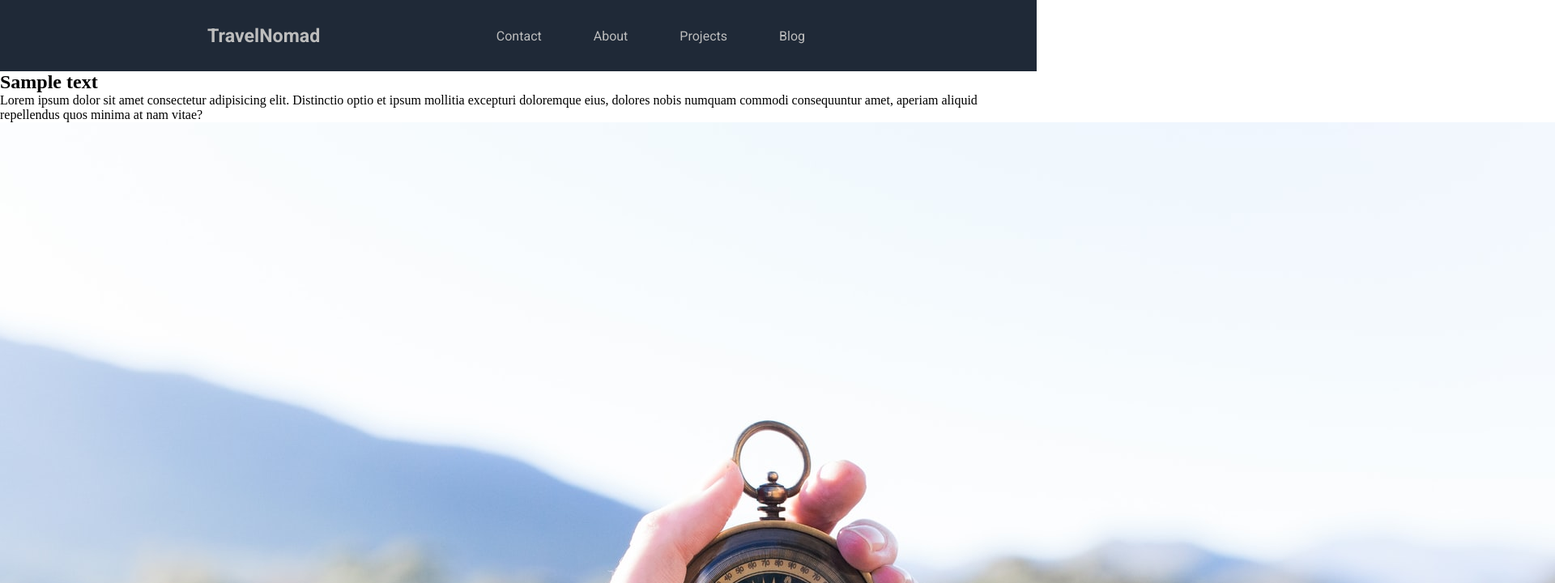
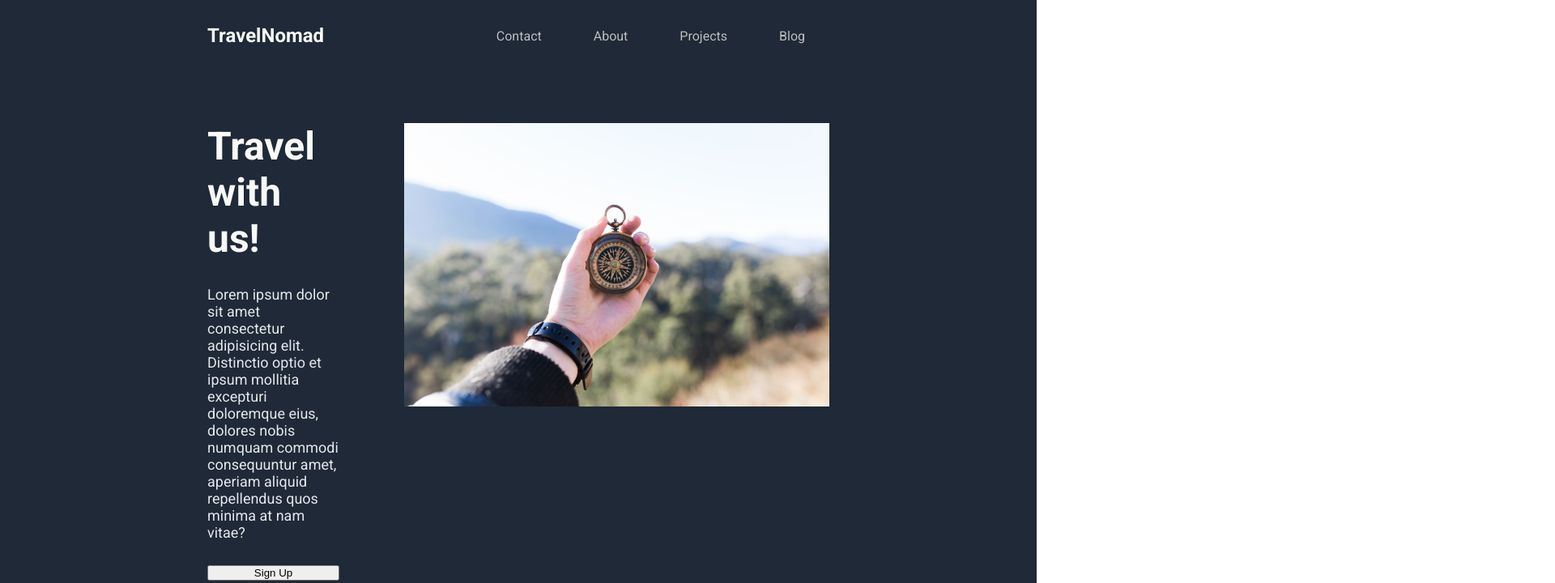
Before and after one commit to archie-k/landing-page, a plain HTML site: page index.html in a window 1280 px wide. Shown: the top 720 px of the page at 81% size, 1920 px wide, since content can reach past the window. Drawn offline with Linux system fonts and the light colour scheme.

Commit message:
Add hero section styling

```diff
--- a/index.html
+++ b/index.html
@@ -27,14 +27,16 @@
     </header>
     <main>
       <section class="hero-section">
-        <h1>Sample text</h1>
+        <div class="text-hero">
+          <h1>Travel with us!</h1>
           <p>
             Lorem ipsum dolor sit amet consectetur adipisicing elit. Distinctio
             optio et ipsum mollitia excepturi doloremque eius, dolores nobis
             numquam commodi consequuntur amet, aperiam aliquid repellendus quos
             minima at nam vitae?
           </p>
-
+          <input type="button" value="Sign Up" class="hero-btn" />
+        </div>
         <img src="./images/heidi-fin-M2Kxb80gqcc-unsplash.jpg" alt="hero-img" />
       </section>
     </main>
--- a/style.css
+++ b/style.css
@@ -16,9 +16,9 @@ a {
 
 .logo {
   font-family: "Roboto", sans-serif;
-  font-size: 1.45rem;
+  font-size: 24px;
   font-weight: 700;
-  color: rgb(189, 189, 189);
+  color: #f9faf8;
 }
 
 header {
@@ -38,3 +38,33 @@ header {
   display: inline-block;
   padding: 0 30px;
 }
+
+img {
+  height: 350px;
+}
+
+.hero-section {
+  padding: 5% 20%;
+  display: flex;
+  background-color: #1f2937;
+}
+
+.text-hero {
+  display: flex;
+  flex-direction: column;
+  justify-content: center;
+  gap: 30px;
+  margin-right: 80px;
+}
+
+.text-hero h1 {
+  font-family: "Roboto", sans-serif;
+  font-size: 48px;
+  color: #f9faf8;
+}
+
+.text-hero p {
+  font-family: "Roboto", sans-serif;
+  font-size: 18px;
+  color: #e5e7eb;
+}
```
Lines whose indentation alone changed are shown as unchanged.
